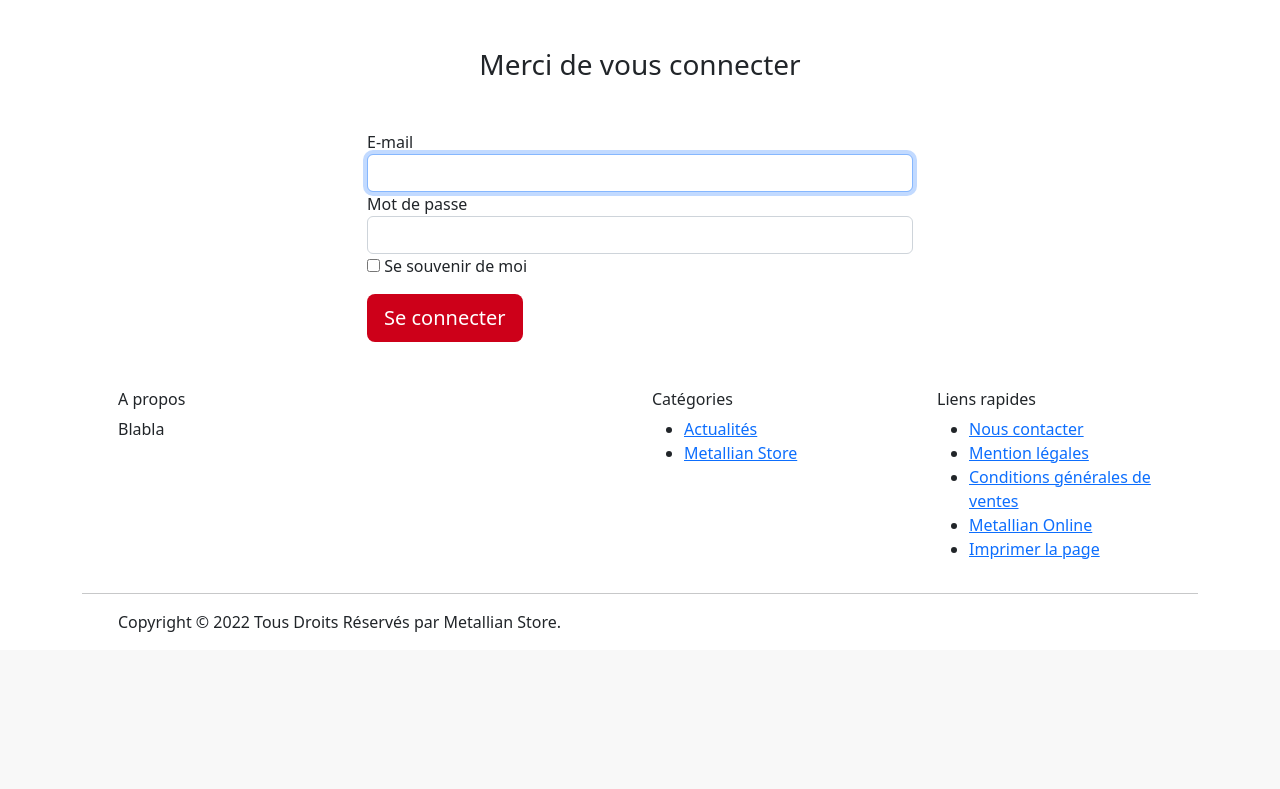
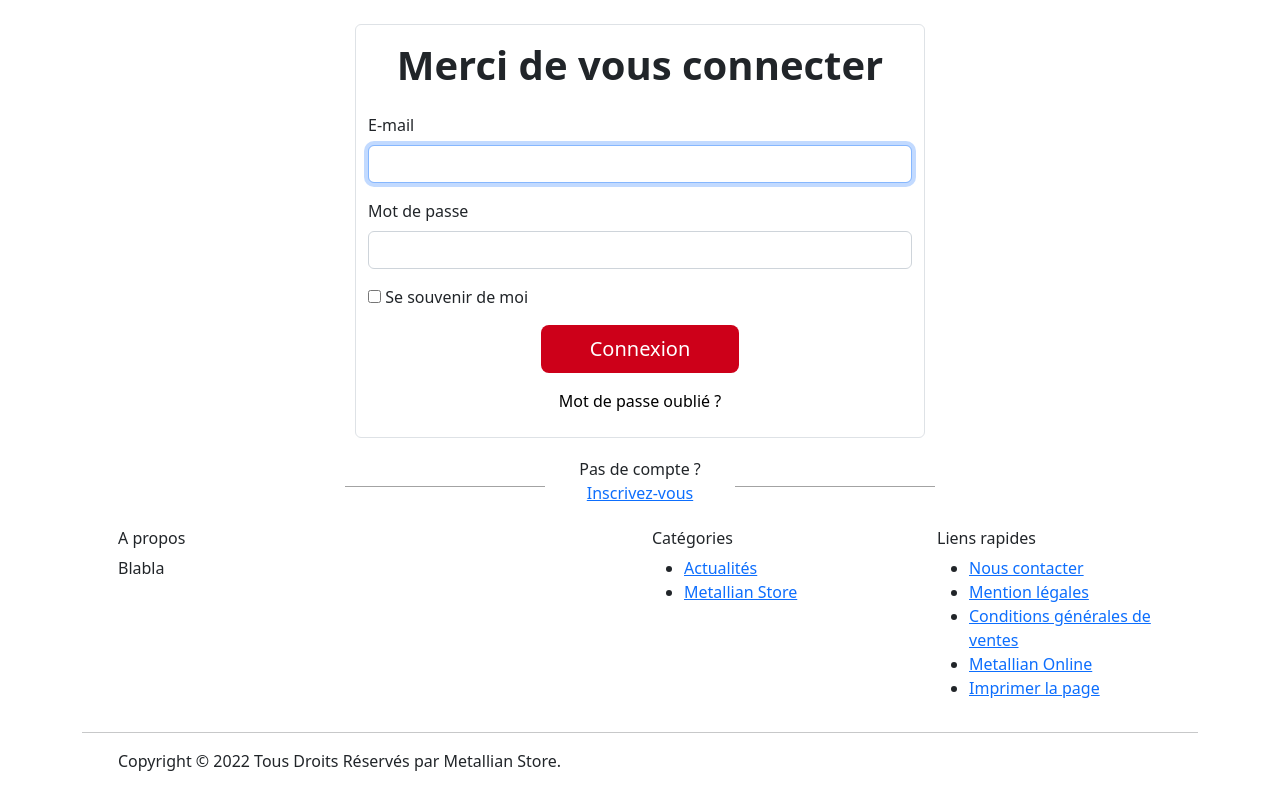
Before and after one commit to Vahnra/metallian_shop, a Symfony app: template templates/security/login.html.twig in a window 1280 px wide. Shown: the part 160-949 px from the top of the page. Before the commit the page ends 792 px from the top, so only its background shows below. Run offline with Twig, Linux system fonts and the light colour scheme; the template is opened without the code that fills it, so the values that code supplies are empty; some libraries are stand-ins or nearby versions.

Commit message:
update log in register form

```diff
--- a/assets/styles/app.css
+++ b/assets/styles/app.css
@@ -1,7 +1,7 @@
 @import url('https://fonts.googleapis.com/css2?family=Montserrat&display=swap');
 
 body {
-  background-color: rgb(249, 248, 251);
+  background-color: rgb(255, 255, 255);
   font-family: 'Montserrat', sans-serif;
 }
 
--- a/src/Controller/VoirBijouxController.php
+++ b/src/Controller/VoirBijouxController.php
@@ -19,7 +19,7 @@ use Symfony\Bundle\FrameworkBundle\Controller\AbstractController;
 
 class VoirBijouxController extends AbstractController
 {
-    #[Route('/articles-bijoux-{id}', name: 'voir_bijoux', methods: ['GET', 'POST'])]
+    #[Route('/article-bijoux-{id}', name: 'voir_bijoux', methods: ['GET', 'POST'])]
     public function voirBijoux(Bijoux $bijoux ,EntityManagerInterface $entityManager, Request $request): Response
     {
         $color = $request->get('color');
--- a/src/Controller/VoirChaussuresController.php
+++ b/src/Controller/VoirChaussuresController.php
@@ -20,7 +20,7 @@ use Symfony\Bundle\FrameworkBundle\Controller\AbstractController;
 
 class VoirChaussuresController extends AbstractController
 {
-    #[Route('/articles-chaussures-{id}', name: 'voir_chaussures', methods: ['GET', 'POST'])]
+    #[Route('/article-chaussures-{id}', name: 'voir_chaussures', methods: ['GET', 'POST'])]
     public function index(Chaussures $chaussures, EntityManagerInterface $entityManager, Request $request): Response
     {
         $color = $request->get('color');
--- a/src/Controller/VoirMediaController.php
+++ b/src/Controller/VoirMediaController.php
@@ -22,7 +22,7 @@ use Symfony\Bundle\FrameworkBundle\Controller\AbstractController;
 
 class VoirMediaController extends AbstractController
 {
-    #[Route('/articles-media-{id}', name: 'voir_media', methods:['GET', 'POST'])]
+    #[Route('/article-media-{id}', name: 'voir_media', methods:['GET', 'POST'])]
     public function voirMedia(
         Media $media,
         EntityManagerInterface $entityManager,
--- a/src/Controller/VoirVetementController.php
+++ b/src/Controller/VoirVetementController.php
@@ -21,7 +21,7 @@ use Symfony\Bundle\FrameworkBundle\Controller\AbstractController;
 
 class VoirVetementController extends AbstractController
 {
-    #[Route('/articles-vetement-{id}', name: 'voir_vetement', methods:['GET', 'POST'])]
+    #[Route('/article-vetement-{id}', name: 'voir_vetement', methods:['GET', 'POST'])]
     public function voirVetement(
         Vetement $vetements,
         EntityManagerInterface $entityManager,
--- a/src/Controller/VoirVetementMerchController.php
+++ b/src/Controller/VoirVetementMerchController.php
@@ -21,7 +21,7 @@ use Symfony\Bundle\FrameworkBundle\Controller\AbstractController;
 
 class VoirVetementMerchController extends AbstractController
 {
-    #[Route('/articles-vetement/merch-{id}', name: 'voir_vetement_merch', methods:['GET', 'POST'])]
+    #[Route('/article-vetement/merch-{id}', name: 'voir_vetement_merch', methods:['GET', 'POST'])]
     public function index(
         VetementMerchandising $vetementMerches,
         EntityManagerInterface $entityManager,
--- a/templates/security/login.html.twig
+++ b/templates/security/login.html.twig
@@ -3,52 +3,75 @@
 {% block title %}Log in!{% endblock %}
 
 {% block body %}
+
+
+
+
+	<div class="container-xl bg-white text-dark">
 		<form method="post">
+			<div class="row">
+				<div class="col-6 mx-auto border-1 border mt-4" style="border-radius: 6px">
+
 					{% if error %}
-        <div class="alert alert-danger">{{ error.messageKey|trans(error.messageData, 'security') }}</div>
+						<div class="alert alert-danger mt-2">{{ error.messageKey|trans(error.messageData, 'security') }}</div>
 					{% endif %}
 
 					{% if app.user %}
 						<div class="mb-3">
-            You are logged in as {{ app.user.userIdentifier }}, <a href="{{ path('app_logout') }}">Logout</a>
+							Vous êtes déjà connecter
+							{{ app.user.userIdentifier }},
+							<a href="{{ path('app_logout') }}">Logout</a>
 						</div>
 					{% endif %}
 
-    <div class="container bg-white text-dark">
+					<div class="row">
+						<div class="col-12">
+							<h1 class="text-start fw-bold mt-3 mb-4 text-center fw-normal">Merci de vous connecter</h1>
+						</div>
 
-        <div class="row">
+						<div class="col-12">
 
-            <div class="col-6 mx-auto my-5">
+							<label class="mb-2" for="inputEmail">E-mail</label>
+							<input type="email" value="{{ last_username }}" name="email" id="inputEmail" class="form-control" autocomplete="email" required autofocus>
 
-                <h1 class="h3 mb-3 font-weight-normal text-center mb-5 fw-normal">Merci de vous connecter</h1>
-                <label for="inputEmail">E-mail</label>
-                <input type="email" value="{{ last_username }}" name="email" id="inputEmail" class="form-control" autocomplete="email" required autofocus>
-                <label for="inputPassword">Mot de passe</label>
+						</div>
+						<div class="col-12 mt-3">
+
+							<label class="mb-2" for="inputPassword">Mot de passe</label>
 							<input type="password" name="password" id="inputPassword" class="form-control" autocomplete="current-password" required>
 
-                <input type="hidden" name="_csrf_token"
-                    value="{{ csrf_token('authenticate') }}"
-                >
-
-
-                    {# Uncomment this section and add a remember_me option below your firewall to activate remember me functionality.
-                    See https://symfony.com/doc/current/security/remember_me.html #}
-
-                    <div class="checkbox mb-3">
+						</div>
+					</div>
+					<input type="hidden" name="_csrf_token" value="{{ csrf_token('authenticate') }}">
+					<div class="checkbox mb-3 mt-3">
 						<label>
-                            <input type="checkbox" name="_remember_me"> Se souvenir de moi
+							<input type="checkbox" name="_remember_me">
+							Se souvenir de moi
 						</label>
 					</div>
 
+					<div class="text-center">
+						<button class="btn btn-lg mb-3 px-5" style="color: white; background-color: #cd0019" type="submit">
+							Connexion
+						</button>
 
-                <button class="btn btn-lg" style="color: white; background-color: #cd0019" type="submit">
-                    Se connecter
-                </button>
+						<div class="mb-4"><a class="text-black text-decoration-none" href="">Mot de passe oublié ?</a></div>
+					</div>
 
 				</div>
 
 			</div>
 
+			<div class="row">
+				<div class="col-4 ms-auto mt-5 mb-4" style="height:1px; width:200px; background-color:#a3a3a3;"></div>
+				<div class="col-2 text-center mb-4" style="margin-top: 1.2rem">Pas de compte ?<a href="{{ path('user_register') }}"> Inscrivez-vous</a></div>
+				<div class="col-4 me-auto mt-5 mb-4" style="height:1px; width:200px; background-color:#a3a3a3;"></div>
 			</div>
+
 		</form>
+	</div>
+
+
+
+
 {% endblock %}
```
Also changed, not shown: src/EventSubscriber/CheckVerifiedUserSubscriber.php (added, +35 -0 lines), templates/user/register.html.twig (+10 -4 lines). Lines whose indentation alone changed are shown as unchanged.
